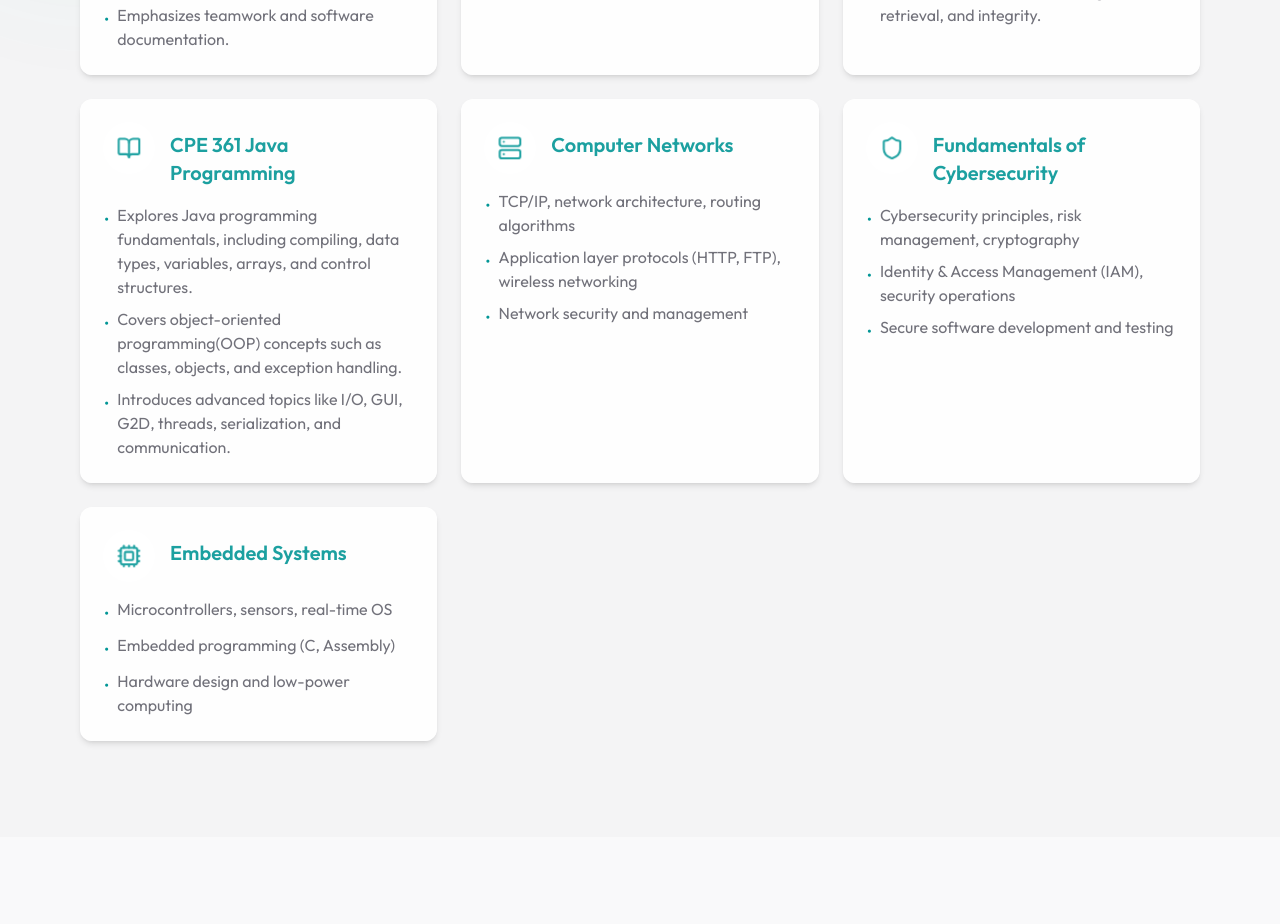
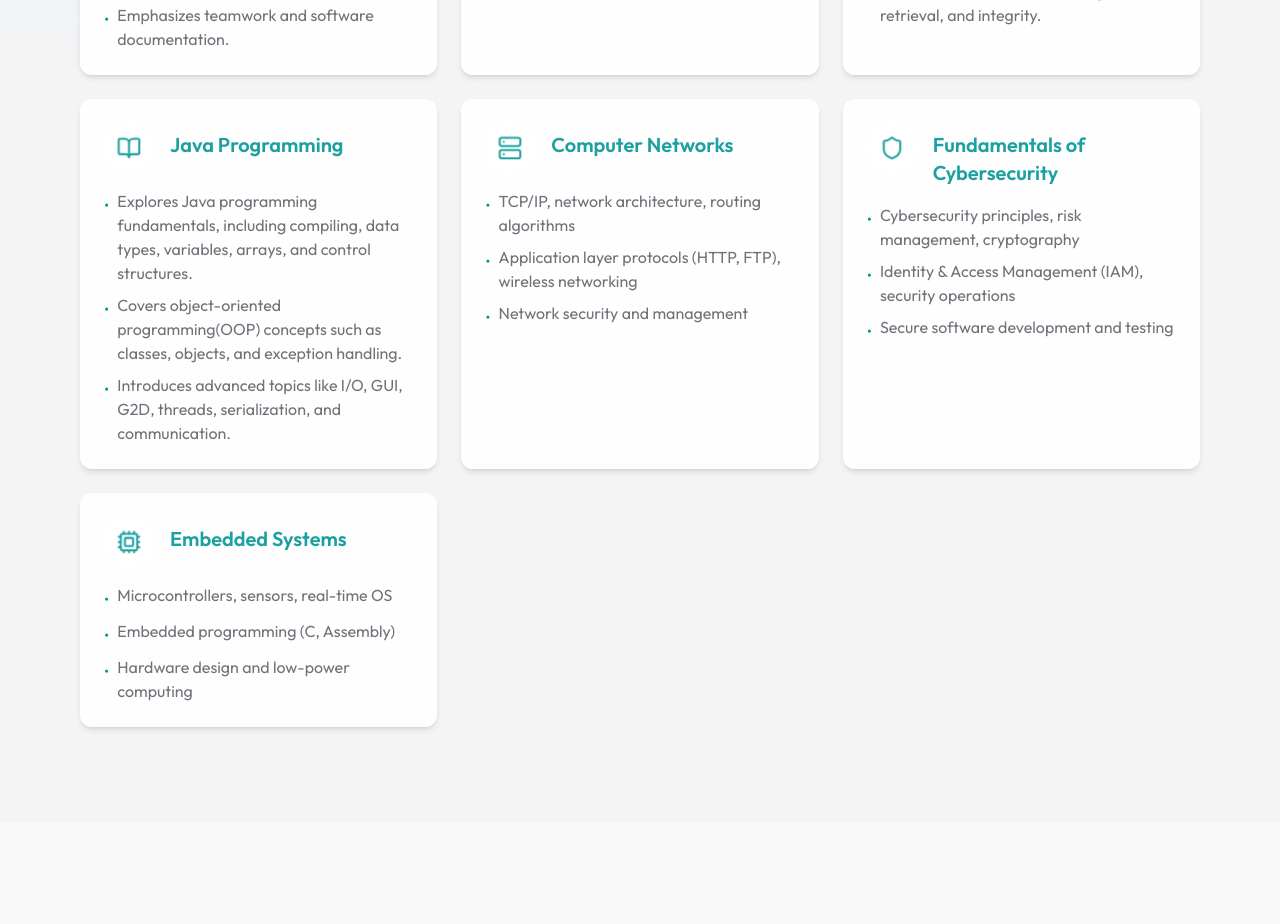
Before and after one commit to JirattichaiWantapho/Jirattichai_Portfolio, a Next.js app: page / in a window 1280 px wide. Shown: the part 3780-4704 px from the top of the page. Built offline with nearby package versions, Linux system fonts and the light colour scheme.

Commit message:
add course

```diff
--- a/src/components/Coursework.tsx
+++ b/src/components/Coursework.tsx
@@ -61,7 +61,7 @@ const courses: CourseProps[] = [
     icon: <Database className="h-6 w-6 text-primary" />
   },
   {
-    title: "CPE 361 Java Programming",
+    title: "Java Programming",
     description: [
       "Explores Java programming fundamentals, including compiling, data types, variables, arrays, and control structures.",
       "Covers object-oriented programming(OOP) concepts such as classes, objects, and exception handling.",
```
